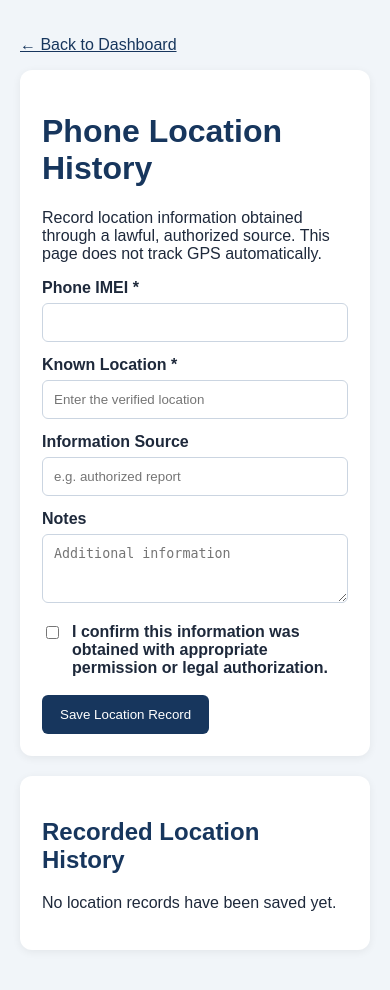
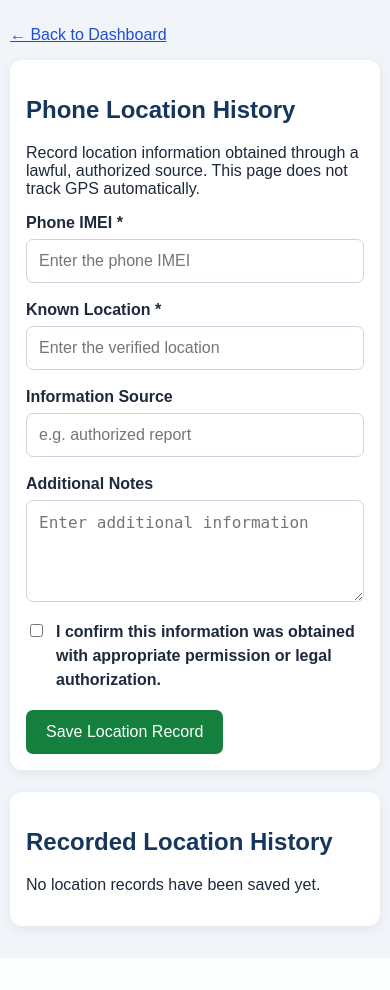
Before and after one commit to melakutirago339-boop/record-Stolen-phone-system, a Flask app: page /phone_locations in a window 390 px wide. After the commit the page ends 936 px from the top, so only its background shows below. Run offline with Flask 3, Linux system fonts and the light colour scheme; the visitor is signed in with stand-in values (Sample User, id 1); data that the repository does not hold is empty; some libraries are stand-ins or nearby versions.

Commit message:
Refactor phone location form and styling

```diff
--- a/templates/phone_locations.html
+++ b/templates/phone_locations.html
@@ -5,8 +5,12 @@
     <meta charset="UTF-8">
     <meta name="viewport" content="width=device-width, initial-scale=1.0">
     <title>Phone Location History</title>
+
     <style>
-        * { box-sizing: border-box; }
+        * {
+            box-sizing: border-box;
+        }
+
         body {
             margin: 0;
             padding: 20px;
@@ -14,70 +18,135 @@
             background: #f1f5f9;
             color: #1e293b;
         }
+
         .container {
-            max-width: 1100px;
+            max-width: 1000px;
             margin: auto;
         }
+
         .panel {
             background: white;
-            padding: 22px;
-            margin-bottom: 20px;
+            padding: 24px;
+            margin-bottom: 22px;
             border-radius: 12px;
-            box-shadow: 0 2px 8px #00000010;
+            box-shadow: 0 3px 12px #00000010;
         }
-        h1, h2 { color: #17365d; }
+
+        h1, h2 {
+            color: #17365d;
+        }
+
+        .field {
+            margin-bottom: 18px;
+        }
+
         label {
             display: block;
-            margin-top: 14px;
+            margin-bottom: 7px;
             font-weight: bold;
         }
-        input, textarea {
+
+        input[type="text"],
+        textarea {
+            display: block;
             width: 100%;
-            padding: 11px;
-            margin-top: 6px;
+            padding: 12px;
             border: 1px solid #cbd5e1;
+            border-radius: 7px;
+            font-size: 16px;
+        }
+
+        textarea {
+            resize: vertical;
+        }
+
+        .permission {
+            display: flex;
+            align-items: flex-start;
+            gap: 10px;
+            margin: 18px 0;
+            line-height: 1.5;
+        }
+
+        .permission input {
+            margin-top: 4px;
+        }
+
+        button {
+            padding: 13px 20px;
+            background: #15803d;
+            color: white;
+            border: none;
+            border-radius: 7px;
+            font-size: 16px;
+            cursor: pointer;
+        }
+
+        button:hover {
+            background: #166534;
+        }
+
+        .success {
+            padding: 12px;
+            background: #dcfce7;
+            color: #166534;
             border-radius: 6px;
         }
-        button {
-            margin-top: 18px;
-            padding: 12px 18px;
-            background: #17365d;
-            color: white;
-            border: none;
+
+        .error {
+            padding: 12px;
+            background: #fee2e2;
+            color: #991b1b;
             border-radius: 6px;
-            cursor: pointer;
+            overflow-wrap: anywhere;
         }
-        .success { color: #15803d; }
-        .error { color: #b91c1c; }
-        .check {
-            display: flex;
-            gap: 10px;
-            align-items: flex-start;
-            margin-top: 16px;
+
+        .table-wrap {
+            width: 100%;
+            overflow-x: auto;
         }
-        .check input { width: auto; margin-top: 3px; }
-        .table-wrap { overflow-x: auto; }
+
         table {
             width: 100%;
+            min-width: 650px;
             border-collapse: collapse;
-            min-width: 650px;
         }
+
         th, td {
+            border: 1px solid #e2e8f0;
+            padding: 11px;
+            text-align: left;
+            overflow-wrap: anywhere;
+        }
+
+        th {
+            background: #eaf0f8;
+        }
+
+        a {
+            color: #1d4ed8;
+        }
+
+        @media (max-width: 600px) {
+            body {
                 padding: 10px;
-            border: 1px solid #e2e8f0;
-            text-align: left;
             }
-        th { background: #eaf0f8; }
-        a { color: #17365d; }
+
+            .panel {
+                padding: 16px;
+            }
+        }
     </style>
 </head>
+
 <body>
 <div class="container">
 
     <p><a href="{{ url_for('dashboard') }}">← Back to Dashboard</a></p>
 
-    <div class="panel">
+    <section class="panel">
         <h1>Phone Location History</h1>
+
         <p>
             Record location information obtained through a lawful,
             authorized source. This page does not track GPS automatically.
@@ -92,27 +161,59 @@
         {% endif %}
 
         <form method="POST" action="{{ url_for('phone_locations') }}">
+
+            <div class="field">
                 <label for="imei">Phone IMEI *</label>
-            <input id="imei" name="imei" type="text"
-                   maxlength="100" required>
+                <input
+                    type="text"
+                    id="imei"
+                    name="imei"
+                    maxlength="100"
+                    required
+                    placeholder="Enter the phone IMEI"
+                >
+            </div>
 
+            <div class="field">
                 <label for="location">Known Location *</label>
-            <input id="location" name="location" type="text"
-                   maxlength="255" required
-                   placeholder="Enter the verified location">
+                <input
+                    type="text"
+                    id="location"
+                    name="location"
+                    maxlength="255"
+                    required
+                    placeholder="Enter the verified location"
+                >
+            </div>
 
+            <div class="field">
                 <label for="source">Information Source</label>
-            <input id="source" name="source" type="text"
+                <input
+                    type="text"
+                    id="source"
+                    name="source"
                     maxlength="150"
-                   placeholder="e.g. authorized report">
+                    placeholder="e.g. authorized report"
+                >
+            </div>
 
-            <label for="notes">Notes</label>
-            <textarea id="notes" name="notes" rows="3"
-                      placeholder="Additional information"></textarea>
+            <div class="field">
+                <label for="notes">Additional Notes</label>
+                <textarea
+                    id="notes"
+                    name="notes"
+                    rows="4"
+                    placeholder="Enter additional information"
+                ></textarea>
+            </div>
 
-            <label class="check">
-                <input type="checkbox" name="permission_confirmed"
-                       value="yes" required>
+            <label class="permission">
+                <input
+                    type="checkbox"
+                    name="permission_confirmed"
+                    value="yes"
+                    required
+                >
                 <span>
                     I confirm this information was obtained with
                     appropriate permission or legal authorization.
@@ -120,10 +221,11 @@
             </label>
 
             <button type="submit">Save Location Record</button>
+
         </form>
-    </div>
+    </section>
 
-    <div class="panel">
+    <section class="panel">
         <h2>Recorded Location History</h2>
 
         {% if locations %}
@@ -139,6 +241,7 @@
                             <th>Date</th>
                         </tr>
                     </thead>
+
                     <tbody>
                     {% for item in locations %}
                         <tr>
@@ -156,7 +259,7 @@
         {% else %}
             <p>No location records have been saved yet.</p>
         {% endif %}
-    </div>
+    </section>
 
 </div>
 </body>
```
Lines whose indentation alone changed are shown as unchanged.
